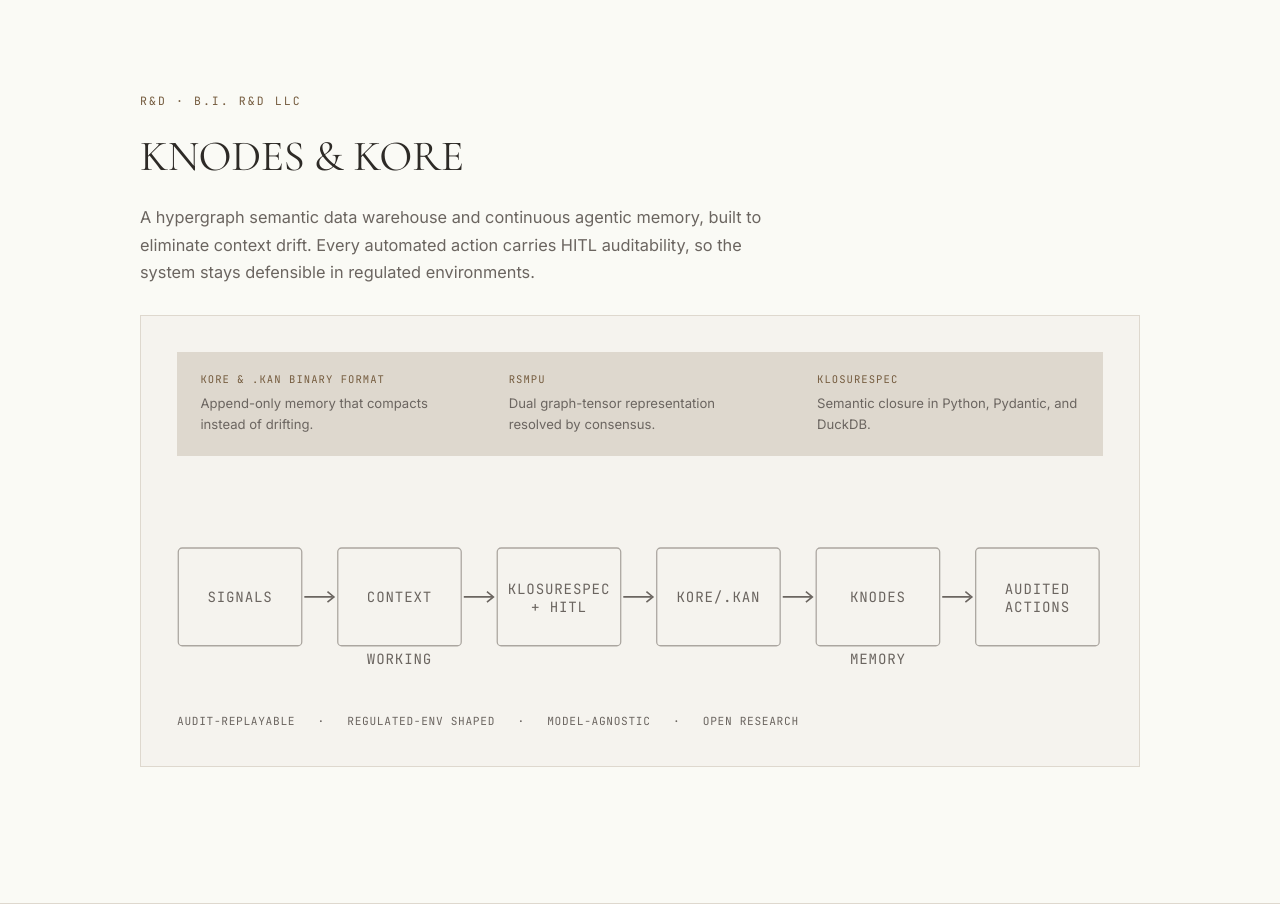
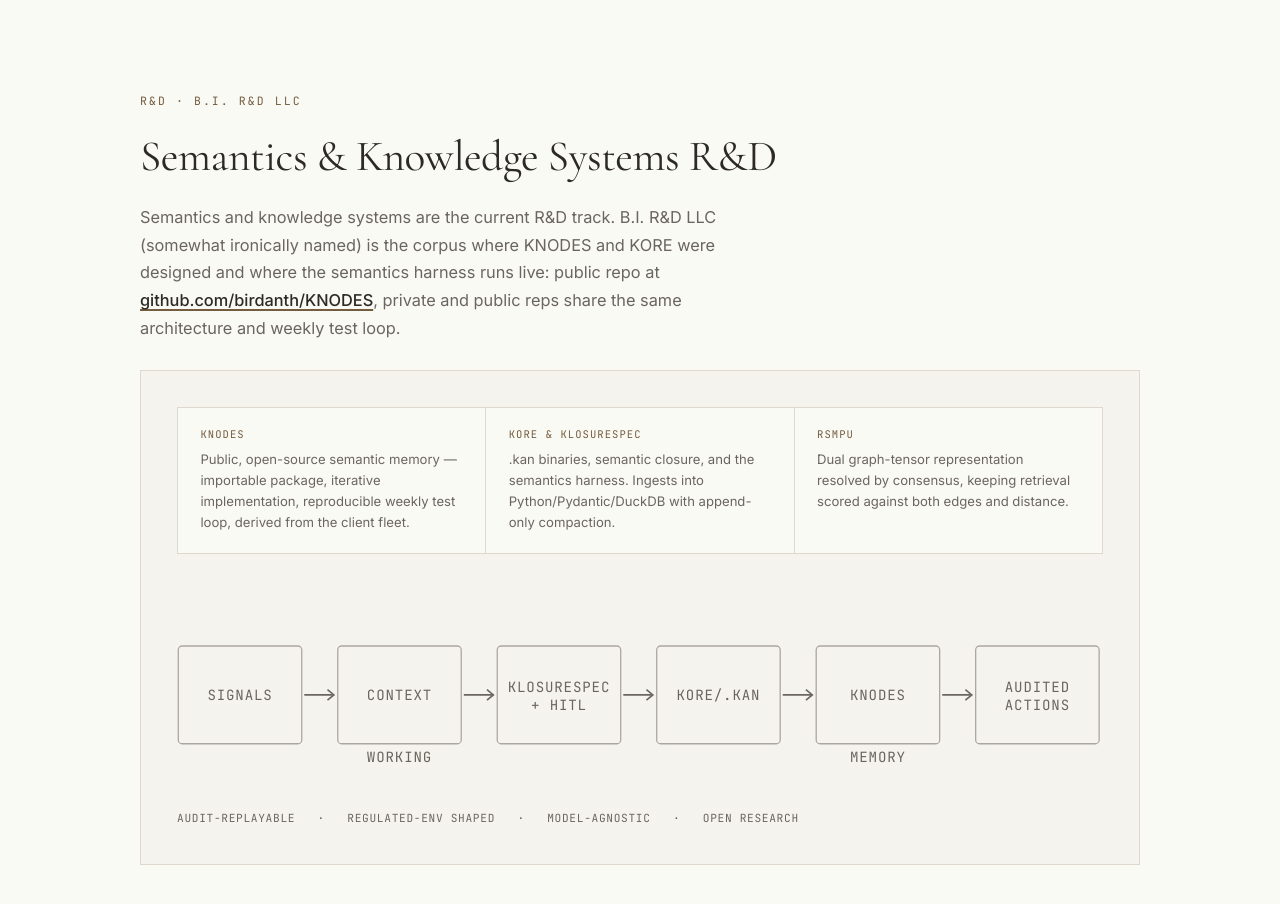
Before and after one commit to birdanth/birdwork.ai, a plain HTML site: page index.html in a window 1280 px wide. Shown: the part 4680-5584 px from the top of the page. Drawn offline with nearby package versions, Linux system fonts and the light colour scheme.

Commit message:
chore(site): apply OFI prompt 04 - research as semantics and knowledge systems
- h2 becomes Semantics & Knowledge Systems R&D; lede names B.I. R&D LLC, KNODES/KORE,
  and links the public repo github.com/birdanth/KNODES with private/public parity
- cards become KNODES, KORE & KlosureSpec, RSMPU with deep technical detail
- repo link gets a warm underline at full contrast (the hairline tone was invisible)
- .pillar gets a --bg fill so the 1px grid gap actually reads as separation

```diff
--- a/index.html
+++ b/index.html
@@ -193,7 +193,7 @@ td.after{color:var(--fg)}
 /* research */
 .rd{background:var(--theirs-bg);border:1px solid var(--border);padding:2.25rem;margin-top:1.75rem}
 .pillars{margin-bottom:2rem}
-.pillar{background:transparent;padding:1.25rem 1.4rem}
+.pillar{background:var(--bg);padding:1.25rem 1.4rem}
 .pillar h4{font-family:'JetBrains Mono',monospace;font-size:.66rem;letter-spacing:.1em;text-transform:uppercase;color:var(--accent-warm);margin-bottom:.5rem;font-weight:400}
 .pillar p{font-size:.82rem;line-height:1.6}
 .flow{margin:1.5rem 0 0;width:100%}
@@ -203,6 +203,8 @@ td.after{color:var(--fg)}
 .flow .node{fill:none;stroke:var(--fg-dim);stroke-width:1;stroke-opacity:.55}
 .flow .arrow{stroke:var(--fg-mid);stroke-width:1.25}
 .flow marker path{stroke:var(--fg-mid);stroke-width:1.25}
+.rd-link{color:var(--fg);font-weight:500;text-decoration:underline;text-underline-offset:3px;text-decoration-thickness:1.5px;text-decoration-color:var(--accent-warm)}
+.rd-link:hover{text-decoration-thickness:2px}
 .rd-meta{display:flex;gap:1.4rem;flex-wrap:wrap;font-family:'JetBrains Mono',monospace;font-size:.7rem;color:var(--fg-mid);letter-spacing:.06em;text-transform:uppercase;margin-top:1.4rem}
 
 /* about */
@@ -435,14 +437,14 @@ footer{padding:1.6rem 0 2rem;font-family:'JetBrains Mono',monospace;font-size:.7
 <section id="research">
   <div class="container">
     <p class="section-label">R&amp;D · B.I. R&amp;D LLC</p>
-    <h2>KNODES &amp; KORE</h2>
-    <p class="lede">A hypergraph semantic data warehouse and continuous agentic memory, built to eliminate context drift. Every automated action carries HITL auditability, so the system stays defensible in regulated environments.</p>
+    <h2>Semantics &amp; Knowledge Systems R&amp;D</h2>
+    <p class="lede">Semantics and knowledge systems are the current R&amp;D track. B.I. R&amp;D LLC (somewhat ironically named) is the corpus where KNODES and KORE were designed and where the semantics harness runs live: public repo at <a class="rd-link" href="https://github.com/birdanth/KNODES" target="_blank" rel="noopener noreferrer">github.com/birdanth/KNODES</a>, private and public reps share the same architecture and weekly test loop.</p>
 
     <div class="rd">
       <div class="pillars">
-        <div class="pillar"><h4>KORE &amp; .kan Binary Format</h4><p>Append-only memory that compacts instead of drifting.</p></div>
-        <div class="pillar"><h4>RSMPU</h4><p>Dual graph-tensor representation resolved by consensus.</p></div>
-        <div class="pillar"><h4>KlosureSpec</h4><p>Semantic closure in Python, Pydantic, and DuckDB.</p></div>
+        <div class="pillar"><h4>KNODES</h4><p>Public, open-source semantic memory — importable package, iterative implementation, reproducible weekly test loop, derived from the client fleet.</p></div>
+        <div class="pillar"><h4>KORE &amp; KlosureSpec</h4><p>.kan binaries, semantic closure, and the semantics harness. Ingests into Python/Pydantic/DuckDB with append-only compaction.</p></div>
+        <div class="pillar"><h4>RSMPU</h4><p>Dual graph-tensor representation resolved by consensus, keeping retrieval scored against both edges and distance.</p></div>
       </div>
 
       <svg class="flow" viewBox="0 0 720 132" role="img" aria-label="Pipeline: signals, working context, KlosureSpec with human approval, KORE .kan format, KNODES memory, audited actions">
```
